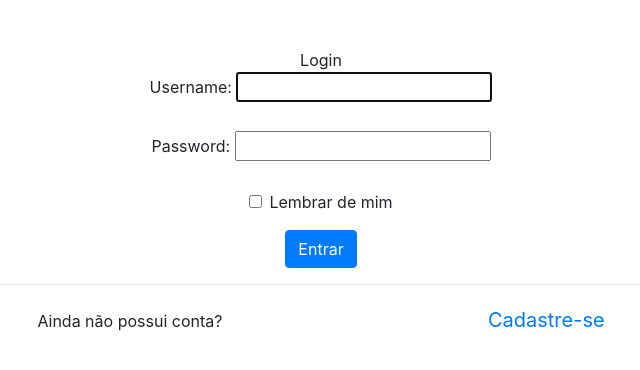
After one commit to LucasHBD/BazarCaridade, a Django app: page /accounts/login/ in a window 1280 px wide. The commit adds this page. Shown: the top 370 px of the page, without its empty margins (319-959 px from the left). Run offline with Django 5.2, Linux system fonts and the light colour scheme; some libraries are stand-ins or nearby versions.

Commit message:
Login e Cadastro implementados

```diff
--- a/mysite/bazar/models.py
+++ b/mysite/bazar/models.py
@@ -1,5 +1,6 @@
 from django.db import models
 from django.contrib.auth.models import User, Group
+from django.contrib.auth.forms import UserCreationForm
 # Create your models here.
 
 def upload_image_item(instance, filename):
--- a/mysite/bazar/templates/bazar/cadastrarevento.html
+++ b/mysite/bazar/templates/bazar/cadastrarevento.html
@@ -22,5 +22,6 @@
             <input type="submit" class="button" value="Registrar" style="font-size: 12px; padding: 15px 40px;">
         </div>
     </form>
+    <a href="{% url 'logout' %}">Sair</a>
 </body>
 </html>
--- a/mysite/bazar/templates/bazar/cadastro.html
+++ b/mysite/bazar/templates/bazar/cadastro.html
@@ -28,10 +28,14 @@
                 {{ form.senha }}
             </div>
 
-            <div class="form-group">
+            <div class="form-group" style="text-align: center;">
                 <button type="submit" class="btn btn-primary">Cadastrar</button>
             </div>
         </form>
+    </div>
+    <div style="text-align: center;">
+        <span style="margin-right: 10%;">Ja possui conta?</span>
+        <span style="margin-left: 150px;"><a href="{% url 'login' %}" style="text-decoration: none; font-size: 20px;"> Entrar! </a></span>
     </div>
 
     <!-- Inclua o JS do Bootstrap ou qualquer outro script que você esteja usando -->
--- a/mysite/bazar/templates/bazar/eventos.html
+++ b/mysite/bazar/templates/bazar/eventos.html
@@ -16,5 +16,7 @@
 {% else %}
     <p>Nenhum Evento Cadastrado!</p>
 {% endif %}
+
+    <a href="{% url 'logout' %}">Sair</a>
 </body>
 </html>
--- a/mysite/bazar/templates/bazar/home.html
+++ b/mysite/bazar/templates/bazar/home.html
@@ -5,7 +5,11 @@
     <meta name="viewport" content="width=device-width, initial-scale=1.0">
     <title>Bazar de Caridade</title>
 </head>
+<header>
+    <a style="float: right;" href="{% url 'cadastro' %}">Cadastrar</a><a style="float: right;" href="{% url 'login' %}">Entrar</a>
+</header>
 <body>
     <a href="{% url 'eventos' %}">Ir para os eventos cadastrados.</a>
+    <a href="{% url 'logout' %}">Sair</a>
 </body>
 </html>
--- a/mysite/bazar/templates/bazar/itemevento.html
+++ b/mysite/bazar/templates/bazar/itemevento.html
@@ -27,5 +27,6 @@
 
     <a href="{% url 'itens' %}">Cadastrar Item</a><br>
     <a href="{% url 'eventos' %}">Voltar para a lista de eventos</a>
+    <a href="{% url 'logout' %}">Sair</a>
 </body>
 </html>
--- a/mysite/bazar/templates/bazar/itens.html
+++ b/mysite/bazar/templates/bazar/itens.html
@@ -90,5 +90,6 @@
             <input type="submit" class="button" value="Registrar">
         </div>
     </form>
+    <a href="{% url 'logout' %}">Sair</a>
 </body>
 </html>
--- /dev/null
+++ b/mysite/bazar/templates/registration/login.html
@@ -0,0 +1,46 @@
+
+<!DOCTYPE html>
+<html lang="en">
+
+<head>
+    <meta charset="UTF-8">
+    <meta name="viewport" content="width=device-width, initial-scale=1.0">
+    <title>Bazar de Caridade</title>
+    <link rel="stylesheet" href="https://stackpath.bootstrapcdn.com/bootstrap/4.5.2/css/bootstrap.min.css">
+</head>
+
+<body>
+
+
+  <main>
+    <div class="container mt-5"
+    <h1 style="text-align: center;"> Login </h1>
+    <form action="" method=POST>
+      {% csrf_token %}
+      <div class="form-group mb-3">
+        <label for="exampleInputEmail1" class="form-label">{{ form.username.label_tag }}</label>
+                  {{ form.username }}
+                </div>
+                <div class="form-group mb-3">
+                  <label for="exampleInputPassword1" class="form-label">{{ form.password.label_tag }}</label>
+                  {{ form.password }}
+                </div>
+                <div class="mb-3 form-check">
+                  <input type="checkbox" class="form-check-input" id="exampleCheck1">
+                  <label class="form-check-label" for="exampleCheck1">Lembrar de mim</label>
+                </div>
+                 <input type="submit" value="Entrar" class="btn btn-primary">
+                <br>
+        <hr>
+
+        <div style="margin-top: 20px; margin-bottom: 10px;">
+            <span style="margin-right: 10%;">Ainda não possui conta?</span>
+            <span style="margin-left: 150px;"><a href="{% url 'cadastro' %}" style="text-decoration: none; font-size: 20px;"> Cadastre-se </a></span>
+        </div>
+
+    </main>
+</body>
+<script src="https://code.jquery.com/jquery-3.5.1.slim.min.js"></script>
+<script src="https://cdn.jsdelivr.net/npm/@popperjs/core@2.5.3/dist/umd/popper.min.js"></script>
+<script src="https://stackpath.bootstrapcdn.com/bootstrap/4.5.2/js/bootstrap.min.js"></script>
+</html>
--- a/mysite/bazar/views.py
+++ b/mysite/bazar/views.py
@@ -1,7 +1,8 @@
 from django.shortcuts import render, get_object_or_404
 from django.http import HttpResponseRedirect, Http404
 from django.template import loader
-from django.contrib.auth import authenticate, login
+from django.contrib.auth import authenticate, login, logout
+from django.contrib.auth.forms import UserCreationForm
 from django.contrib.auth.decorators import login_required
 from django.urls import reverse
 
@@ -84,7 +85,7 @@ def cadastro(request):
             senha = form.cleaned_data['senha']
             user = authenticate(username=nome, password=senha)
             login(request, user)
-            return HttpResponseRedirect("/bazar/eventos")
+            return HttpResponseRedirect("/bazar/eventos?submitted = True")
     else:
         form = CriarFormUsuario()
         if "submitted" in request.GET:
--- a/mysite/mysite/settings.py
+++ b/mysite/mysite/settings.py
@@ -129,3 +129,4 @@ DEFAULT_AUTO_FIELD = "django.db.models.BigAutoField"
 MEDIA_URL = "/media/"
 MEDIA_ROOT = os.path.join(BASE_DIR, "media")
 STATIC_ROOT = "mysite/static"
+LOGIN_REDIRECT_URL = '/bazar'
--- a/mysite/mysite/urls.py
+++ b/mysite/mysite/urls.py
@@ -17,8 +17,11 @@ Including another URLconf
 
 from django.contrib import admin
 from django.urls import include, path
+from django.conf.urls.static import static
+from django.conf import settings
 
 urlpatterns = [
     path("admin/", admin.site.urls),
     path("bazar/", include('bazar.urls')),
-]
+    path('accounts/', include('django.contrib.auth.urls')),
+] + static(settings.MEDIA_URL, document_root=settings.MEDIA_ROOT)
```
Also changed, not shown: mysite/bazar/templates/bazar/login.html (deleted, +0 -11 lines), mysite/bazar/templates/registration/logged_out.html (added, +12 -0 lines), mysite/db.sqlite3.
